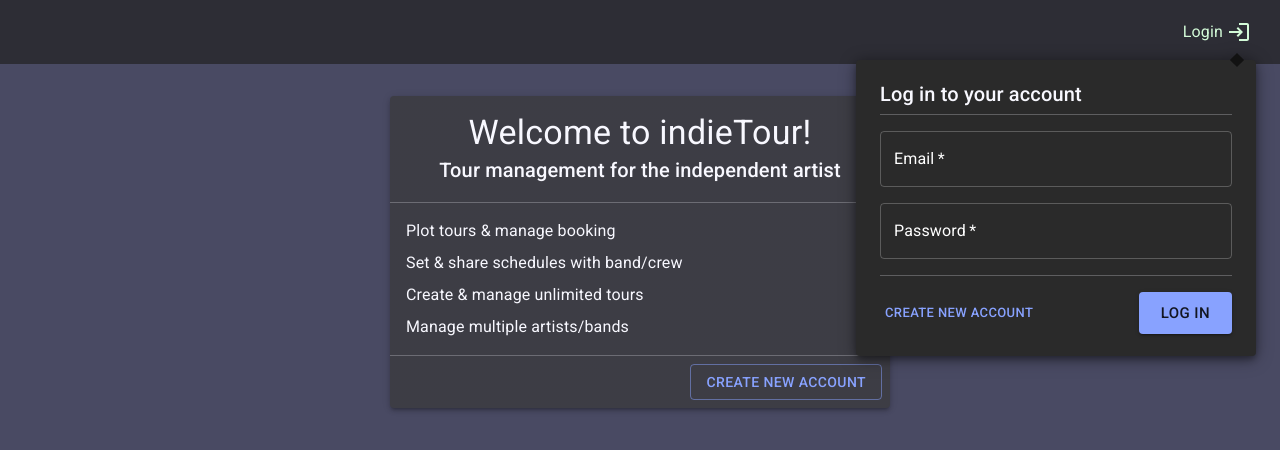
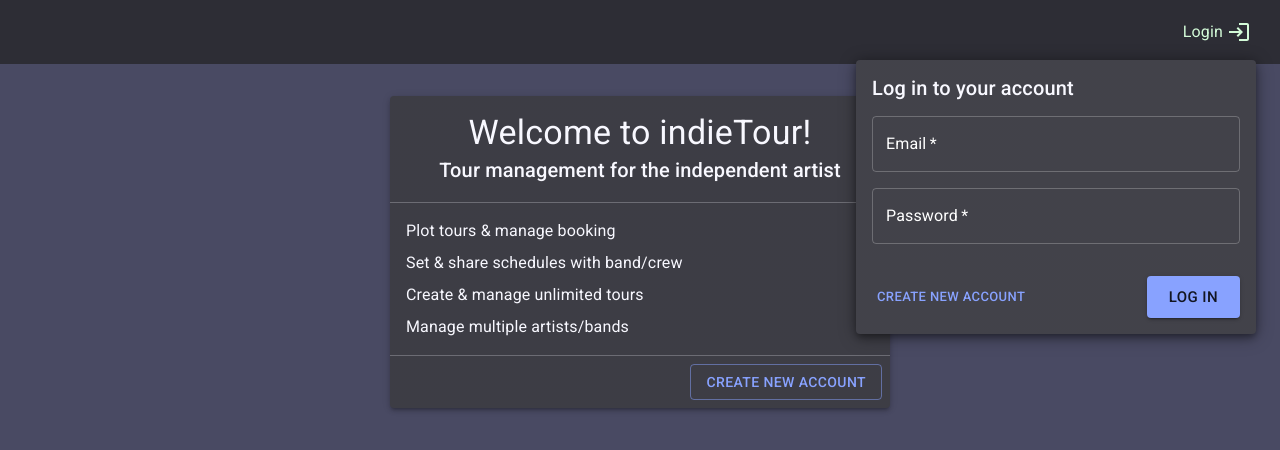
Before and after one commit to dstoffels/indieTour, a React (Create React App) app: page / in a window 1280 px wide. Both pictures are taken after a click on the button "Login". Shown: the top 450 px of the page. Built offline with nearby package versions, Linux system fonts and the light colour scheme; no server answers.

Commit message:
refactor: updated login styling

```diff
--- a/src/Components/Auth/AuthForm/AuthForm/AuthForm.jsx
+++ b/src/Components/Auth/AuthForm/AuthForm/AuthForm.jsx
@@ -5,7 +5,7 @@ import LoginBtn from '../Login/LoginBtn.jsx';
 import SignUpBtn from '../SignUp/SignUpBtn.jsx';
 import LoginForm from '../Login/LoginForm.jsx';
 
-const AuthForm = props => {
+const AuthForm = ({ closeMenu }) => {
 	const [signUp, setSignUp] = useState(false);
 
 	const handleSignUp = e => {
@@ -14,12 +14,13 @@ const AuthForm = props => {
 	};
 
 	return (
-		<MenuItem>
-			<div className='p-2 w-100 bg-dark-grey'>
+		<div
+			onClick={e => {
+				e.stopPropagation();
+			}}
+			className='p-3 w-100'>
 			<h5>{signUp ? 'Sign up for a new account' : 'Log in to your account'}</h5>
-				<Divider />
-				{signUp ? <SignUpForm /> : <LoginForm />}
-				<Divider />
+			{signUp ? <SignUpForm closeMenu={closeMenu} /> : <LoginForm closeMenu={closeMenu} />}
 			<Stack direction='row' spacing={2} marginTop={2} flex={1} justifyContent='space-between	'>
 				<Button onClick={handleSignUp} size='small'>
 					{signUp ? 'LOGIN' : 'CREATE NEW ACCOUNT'}
@@ -27,7 +28,6 @@ const AuthForm = props => {
 				{signUp ? <SignUpBtn /> : <LoginBtn />}
 			</Stack>
 		</div>
-		</MenuItem>
 	);
 };
 
--- a/src/Components/Auth/AuthForm/Login/LoginForm.jsx
+++ b/src/Components/Auth/AuthForm/Login/LoginForm.jsx
@@ -6,7 +6,7 @@ import { emailLogin } from 'fb/firebase';
 import EmailField from '../EmailField/EmailField.jsx';
 import PasswordField from '../PasswordField/PasswordField.jsx';
 
-const LoginForm = props => {
+const LoginForm = ({ closeMenu }) => {
 	// STATE
 	const initialState = { email: '', password: '' };
 	const { form, handleChange, handleSubmit } = useForm(initialState, login);
@@ -15,6 +15,7 @@ const LoginForm = props => {
 	async function login() {
 		try {
 			await emailLogin(form);
+			closeMenu();
 		} catch (e) {
 			setError(e.code);
 		}
--- a/src/Components/Auth/AuthForm/SignUp/SignUpForm.jsx
+++ b/src/Components/Auth/AuthForm/SignUp/SignUpForm.jsx
@@ -6,7 +6,7 @@ import React, { useEffect, useState } from 'react';
 import EmailField from '../EmailField/EmailField.jsx';
 import PasswordField from '../PasswordField/PasswordField.jsx';
 
-const SignUpForm = props => {
+const SignUpForm = ({ closeMenu }) => {
 	// STATE
 	const [error, setError] = useState('');
 	const initialState = { email: '', displayName: '', password: '', confirmPassword: '' };
@@ -19,6 +19,7 @@ const SignUpForm = props => {
 	async function onSubmit() {
 		try {
 			await createEmailUser(form);
+			closeMenu();
 		} catch (e) {
 			setError(e.code);
 		}
--- a/src/Components/Auth/Authentication/AuthProvider.jsx
+++ b/src/Components/Auth/Authentication/AuthProvider.jsx
@@ -13,11 +13,11 @@ const AuthProvider = ({ children }) => {
 
 	useEffect(() => {
 		// authstate does not auto refresh token ¯\_(ツ)_/¯
-		const unsubAuth = onAuthStateChanged(auth, user => {
+		const unsubAuth = onAuthStateChanged(auth, async user => {
 			if (user) {
 				const token = { headers: { auth: user.accessToken } };
 				dispatch(setToken(token));
-				dispatch(fetchUser());
+				await dispatch(fetchUser());
 			} else {
 				dispatch(clearUser());
 				dispatch(clearToken());
--- a/src/Components/Common/Navbar/AccountMenu/AccountMenu.jsx
+++ b/src/Components/Common/Navbar/AccountMenu/AccountMenu.jsx
@@ -32,7 +32,7 @@ const AccountMenu = props => {
 			<LogOutBtn key='logout-btn' />,
 		]
 	) : (
-		<AuthForm />
+		<AuthForm closeMenu={handleClose} />
 	);
 
 	return (
@@ -58,11 +58,13 @@ const AccountMenu = props => {
 				onClick={handleClose}
 				transformOrigin={{ horizontal: 'right', vertical: 'top' }}
 				anchorOrigin={{ horizontal: 'right', vertical: 'bottom' }}
+				MenuListProps={{
+					className: 'p-0',
+				}}
 				PaperProps={{
 					elevation: 5,
 					sx: {
 						...width,
-						backgroundColor: 'rgb(18,18,18)',
 						overflow: 'visible',
 						filter: 'drop-shadow(0px 2px 8px rgba(0,0,0,0.32))',
 						mt: 1.5,
@@ -71,18 +73,6 @@ const AccountMenu = props => {
 							height: 32,
 							ml: -0.5,
 							mr: 1,
-						},
-						'&:before': {
-							content: '""',
-							display: 'block',
-							position: 'absolute',
-							top: 0,
-							right: 14,
-							width: 10,
-							height: 10,
-							bgcolor: 'rgb(18,18,18)',
-							transform: 'translateY(-50%) rotate(45deg)',
-							zIndex: 0,
 						},
 					},
 				}}>
--- a/src/Components/Pages/Console/Bands/BandPanel/Bands/Bands.jsx
+++ b/src/Components/Pages/Console/Bands/BandPanel/Bands/Bands.jsx
@@ -8,7 +8,6 @@ import BandCard from './BandCard.jsx';
 const Bands = props => {
 	const { bands } = useBands();
 
-	if (bands.length) {
 	const bandCards = bands.map((band, i, bands) => (
 		<div key={band.bandName}>
 			<BandCard band={band} />
@@ -21,9 +20,6 @@ const Bands = props => {
 			{bandCards}
 		</Panel.Section>
 	);
-	}
-
-	return null;
 };
 
 export default Bands;
--- a/src/theme/theme.js
+++ b/src/theme/theme.js
@@ -2,7 +2,6 @@ import { createTheme } from '@mui/material';
 import palette from './palette.js';
 
 const theme = createTheme({
-	typography: {},
 	palette: {
 		background: {
 			default: palette.bg.default,
@@ -44,6 +43,18 @@ const theme = createTheme({
 		},
 		mode: 'dark',
 	},
+	components: {
+		MuiOutlinedInput: {
+			styleOverrides: {
+				input: {
+					'&:-webkit-autofill': {
+						WebkitBoxShadow: '0 0 0 100px #00000000 inset',
+						WebkitTextFillColor: '#fff',
+					},
+				},
+			},
+		},
+	},
 });
 
 export default theme;
```
Also changed, not shown: src/fb/firebase.js (+8 -0 lines). Lines whose indentation alone changed are shown as unchanged.
